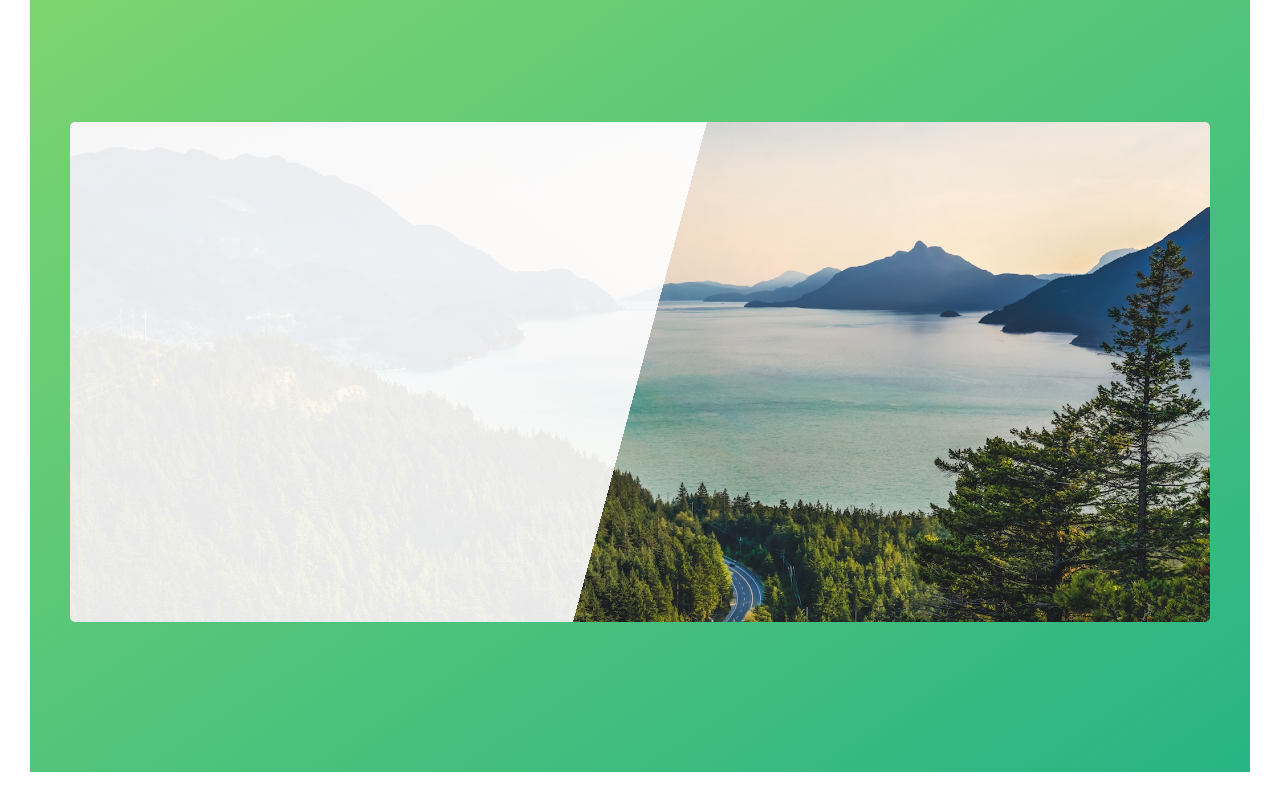
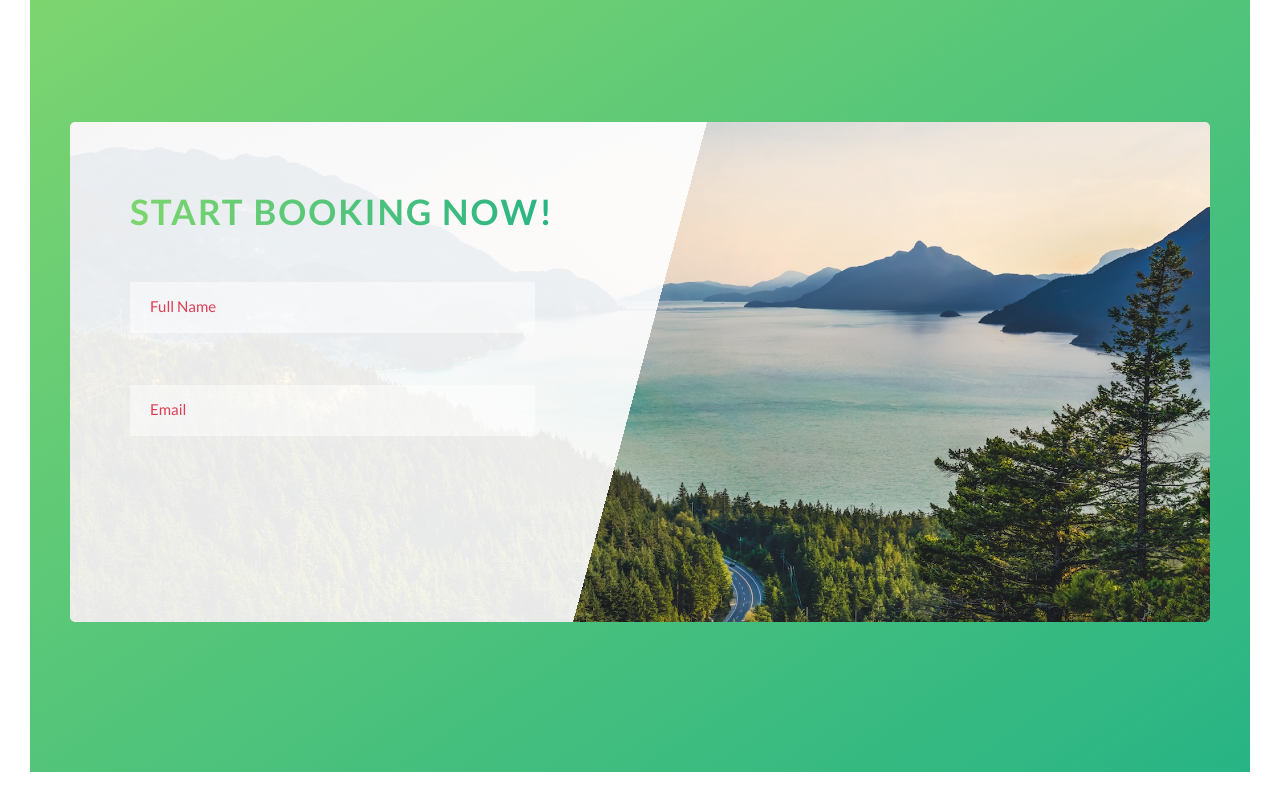
Before and after one commit to p4nduxcv/Natours, a website: page index.html in a window 1280 px wide. Shown: the part 3260-4062 px from the top of the page. Drawn offline with Linux system fonts and the light colour scheme.

Commit message:
Style the booking now section

```diff
--- a/index.html
+++ b/index.html
@@ -223,7 +223,23 @@
            <section class="section-book">
              <div class="row">
                <div class="book">
-
+                 <div class="book__form">
+                   <form action="" class="form">
+                    <div class="u-margin-bottom-medium">
+                      <h2 class="heading-secondary">
+                          Start Booking Now!
+                      </h2>
+                     </div>
+                     <div class="form__group">
+                       <input type="text" class="form__input" placeholder="Full Name" required id="name">
+                       <label for="name" class="form__label">Full Name</label>
+                     </div>
+                     <div class="form__group">
+                      <input type="email" class="form__input" placeholder="Email" required id="email">
+                      <label for="email" class="form__label">Email</label>
+                    </div>
+                   </form>
+                 </div>
                </div>
              </div>
            </section>
--- /dev/null
+++ b/sass/components/_form.scss
@@ -0,0 +1,45 @@
+.form {
+  &__group:not(:last-child) {
+    margin-bottom: 2rem;
+  }
+  &__input {
+    font-size: 1.5rem;
+    font-family: inherit;
+    color: inherit;
+    padding: 1.5rem 2rem;
+    border-radius: 0.2rem;
+    background-color: rgba($color-white, 0.5);
+    border: none;
+    border-bottom: 3px solid transparent;
+    width: 90%;
+    display: block;
+    transition: all 0.5s;
+
+    &:focus {
+      outline: none;
+      box-shadow: 0 1rem 2rem rgba($color-black, 0.1);
+      border-bottom: 3px solid $color-primary;
+    }
+    &:focus:invalid {
+      border-bottom: 3px solid $color-secondary-light-4;
+    }
+    &::-webkit-input-placeholder {
+      color: $color-secondary-light-1;
+    }
+  }
+
+  &__label {
+    font-size: 1.5rem;
+    font-weight: 700;
+    margin-left: 2rem;
+    margin-top: 0.7rem;
+    display: block;
+    transition: all 0.3s;
+  }
+
+  &__input:placeholder-shown + &__label {
+    opacity: 0;
+    visibility: hidden;
+    transform: translateY(-4rem);
+  }
+}
--- a/sass/main.scss
+++ b/sass/main.scss
@@ -13,6 +13,7 @@
 @import "components/composition";
 @import "components/feature-box";
 @import "components/card";
+@import "components/form";
 
 @import "layouts/header";
 
--- a/sass/pages/_home.scss
+++ b/sass/pages/_home.scss
@@ -48,4 +48,9 @@
   border-radius: 0.5rem;
   box-shadow: 0 1.5 4rem rgba($color-black, 0.5);
   height: 50rem;
+
+  &__form {
+    width: 50%;
+    padding: 6rem;
+  }
 }
```
Also changed, not shown: css/style.css.
